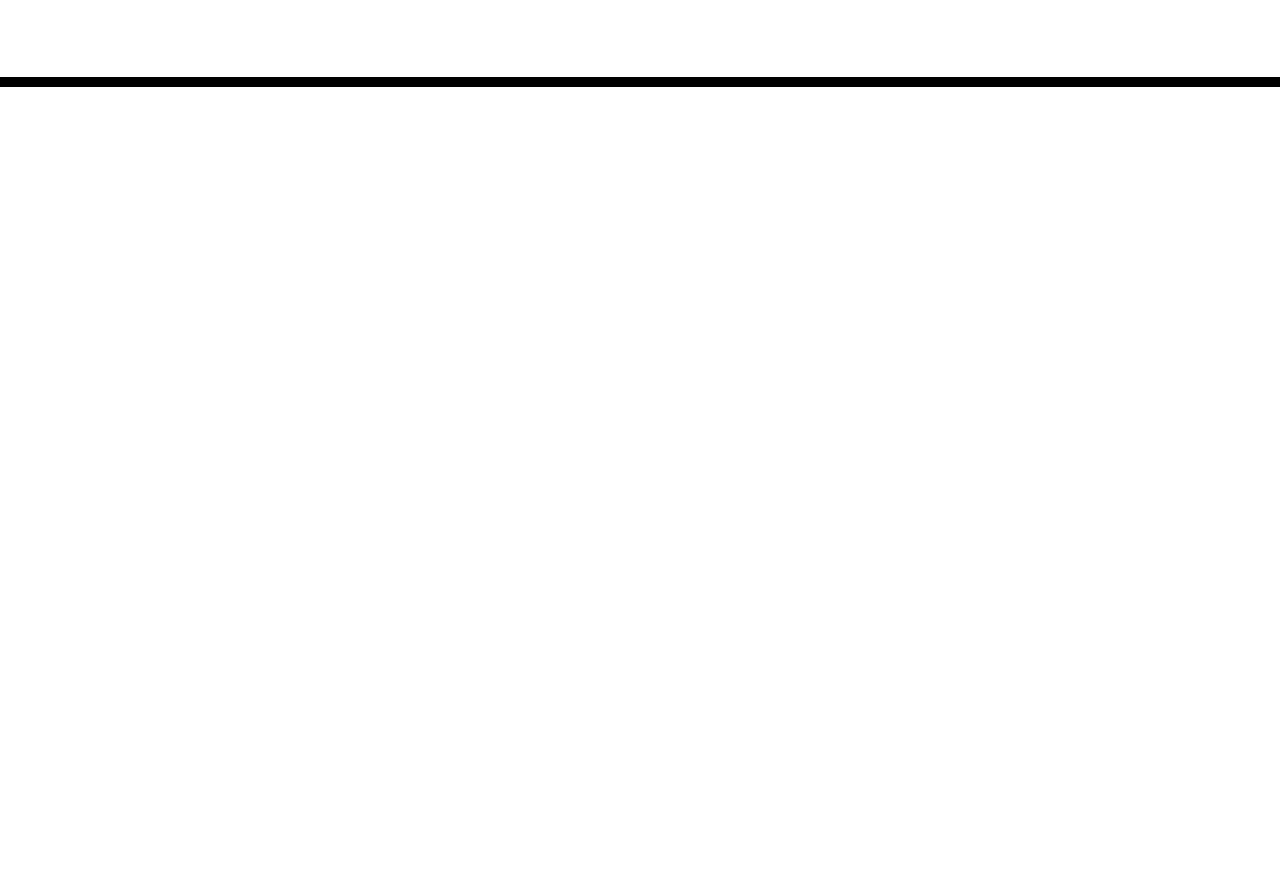
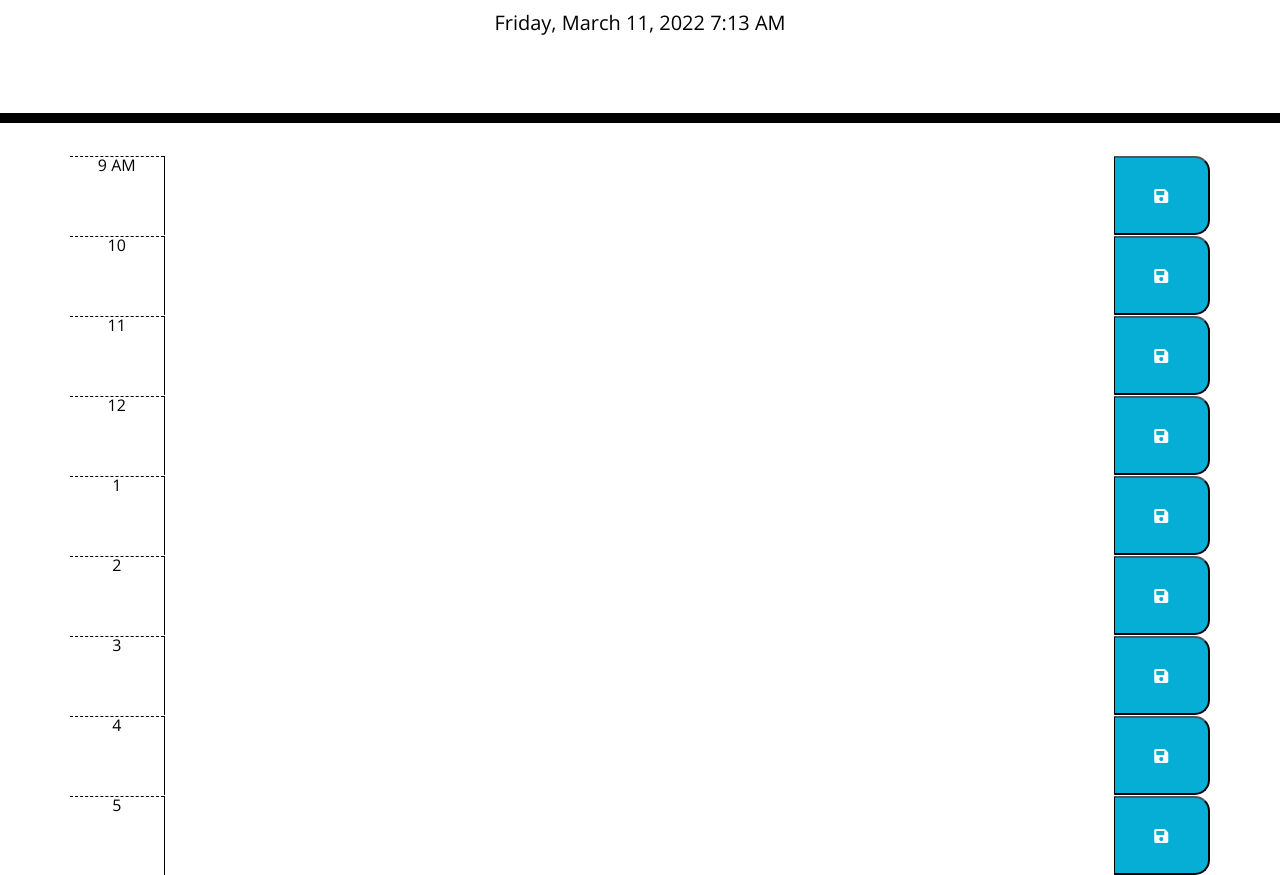
Before and after one commit to erockenmeyer/workday-scheduler, a plain HTML site: page index.html in a window 1280 px wide. Shown: the part 181-1056 px from the top of the page. Before the commit the page ends 800 px from the top, so only its background shows below. Drawn offline with nearby package versions, Linux system fonts and the light colour scheme.

Commit message:
added hours, linked js file, and put in date

```diff
--- a/assets/js/script.js
+++ b/assets/js/script.js
@@ -1 +1,3 @@
-var todayEl = $("#currentDay");
+var currentDayEl = document.querySelector("#currentDay");
+
+currentDayEl.textContent = moment().format('LLLL');
--- a/index.html
+++ b/index.html
@@ -28,11 +28,57 @@
       <p class="lead">A simple calendar app for scheduling your work day</p>
       <p id="currentDay" class="lead"></p>
     </header>
-    <div class="container">
+    <main class="container">
       <!-- Timeblocks go here -->
-    </div>
+      <section class="row time-block">
+        <div class="hour col">9 AM</div>
+        <textarea class="col-10"></textarea>
+        <button class="saveBtn col"><i class="fas fa-save"></i></button>
+      </section>
+      <section class="row time-block">
+        <div class="hour col">10</div>
+        <textarea class="col-10"></textarea>
+        <button class="saveBtn col"><i class="fas fa-save"></i></button>
+      </section>
+      <section class="row time-block">
+        <div class="hour col">11</div>
+        <textarea class="col-10"></textarea>
+        <button class="saveBtn col"><i class="fas fa-save"></i></button>
+      </section>
+      <section class="row time-block">
+        <div class="hour col">12</div>
+        <textarea class="col-10"></textarea>
+        <button class="saveBtn col"><i class="fas fa-save"></i></button>
+      </section>
+      <section class="row time-block">
+        <div class="hour col">1</div>
+        <textarea class="col-10"></textarea>
+        <button class="saveBtn col"><i class="fas fa-save"></i></button>
+      </section>
+      <section class="row time-block">
+        <div class="hour col">2</div>
+        <textarea class="col-10"></textarea>
+        <button class="saveBtn col"><i class="fas fa-save"></i></button>
+      </section>
+      <section class="row time-block">
+        <div class="hour col">3</div>
+        <textarea class="col-10"></textarea>
+        <button class="saveBtn col"><i class="fas fa-save"></i></button>
+      </section>
+      <section class="row time-block">
+        <div class="hour col">4</div>
+        <textarea class="col-10"></textarea>
+        <button class="saveBtn col"><i class="fas fa-save"></i></button>
+      </section>
+      <section class="row time-block">
+        <div class="hour col">5</div>
+        <textarea class="col-10"></textarea>
+        <button class="saveBtn col"><i class="fas fa-save"></i></button>
+      </section>
+    </main>
 
     <script src="https://code.jquery.com/jquery-3.4.1.min.js"></script>
     <script src="https://cdnjs.cloudflare.com/ajax/libs/moment.js/2.24.0/moment.min.js"></script>
+    <script src="./assets/js/script.js"></script>
   </body>
 </html>
```
